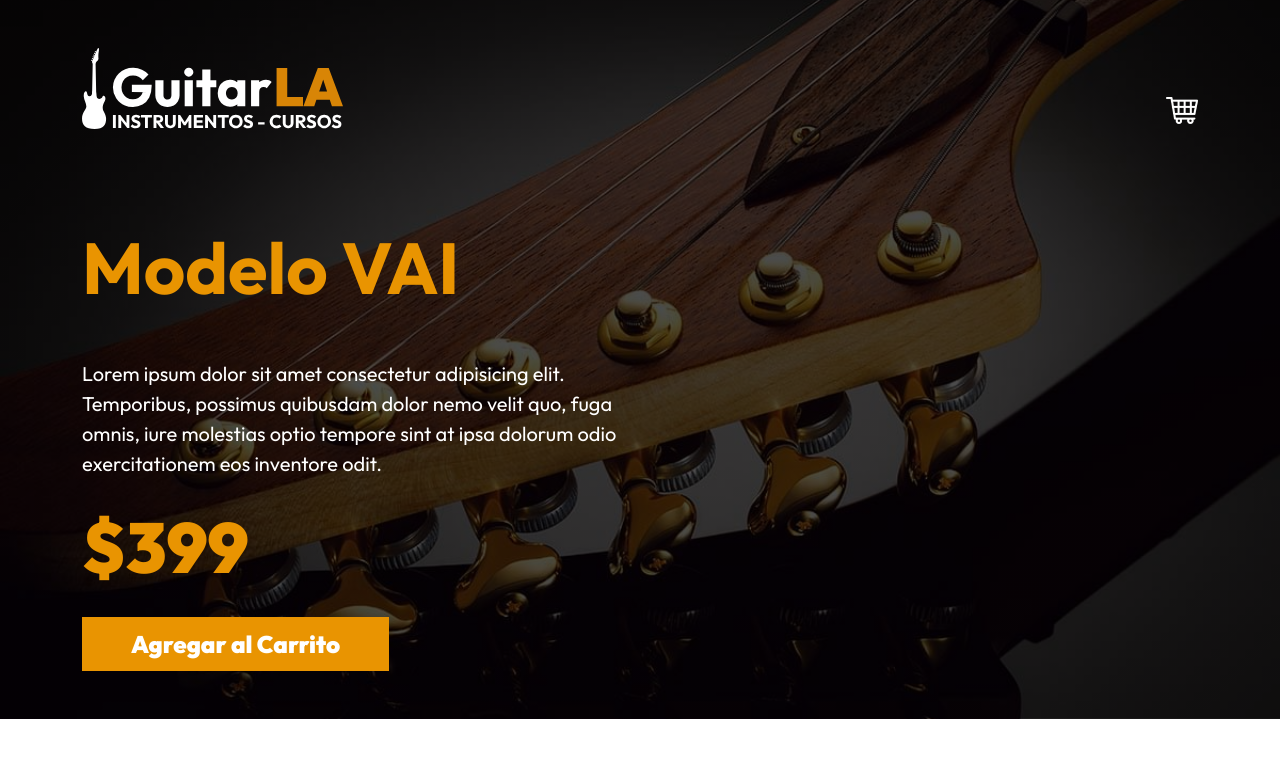
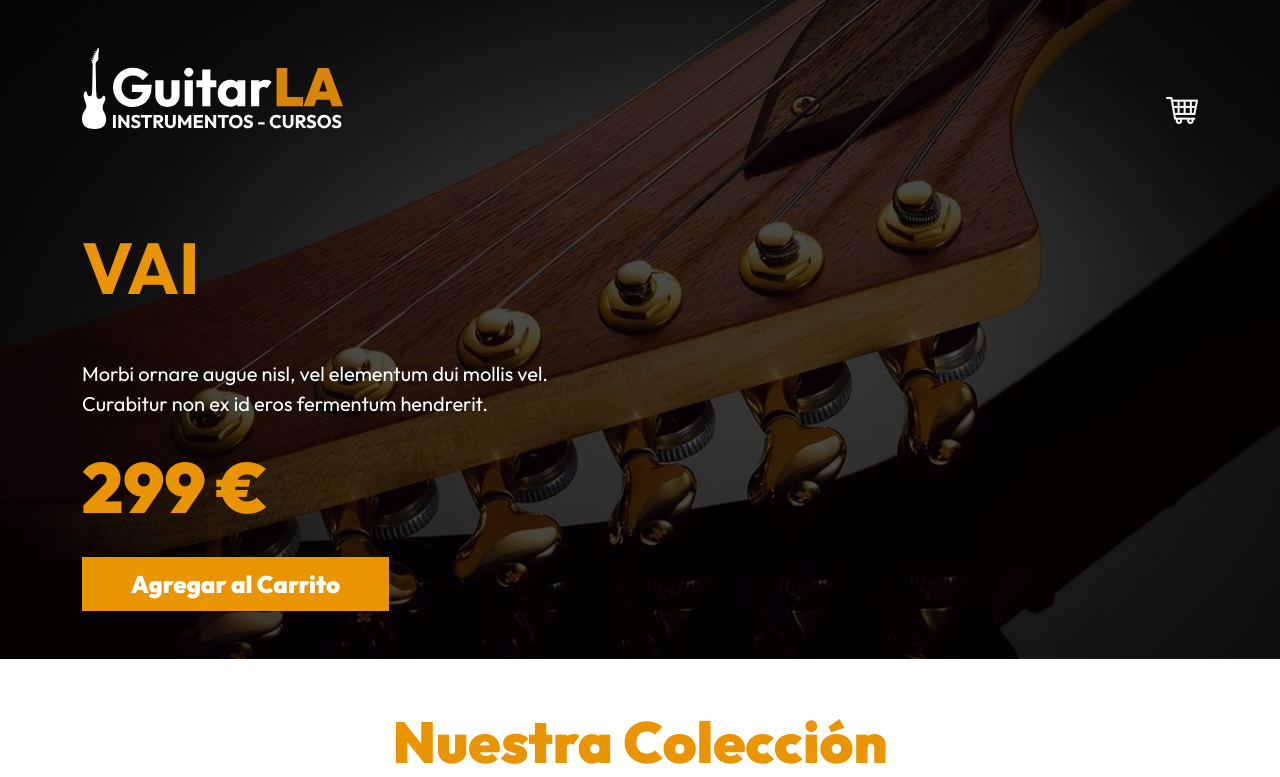
Before and after one commit to Moyrasc/GuitarLA, a Vue app: page / in a window 1280 px wide. Shown: the top 777 px of the page. Built offline with nearby package versions, Linux system fonts and the light colour scheme.

Commit message:
completed shopping car

```diff
--- a/src/App.vue
+++ b/src/App.vue
@@ -1,7 +1,7 @@
 //Single File Component(SFA)
 //JS
 <script setup>
-import {ref, reactive, onMounted} from 'vue'
+import {ref, reactive, onMounted, watch} from 'vue'
 import {db} from './data/guitarras'
 import Guitarra from './components/Guitarra.vue'
 import Header from './components/Header.vue'
@@ -9,12 +9,26 @@ import Footer from './components/Footer.vue'
 
 const guitarras = ref([])
 const carrito = ref([])
+const guitarra = ref({})
 
+watch(carrito,() => {
+    guardarLocalStorage()
+},{
+    deep:true
+})
 onMounted(() => {
     guitarras.value = db;
+    guitarra.value = db[3];
+
+    const carritoStorage = localStorage.getItem('carrito')
+    if(carritoStorage) {
+        carrito.value = JSON.parse(carritoStorage)
+    }
 
 })
-
+const guardarLocalStorage = () => {
+    localStorage.setItem('carrito',JSON.stringify(carrito.value))
+}
 const agregarCarrito = (guitarra) => {
     const existeCarrito = carrito.value.findIndex(producto => producto.id === guitarra.id)
     if(existeCarrito >= 0) {
@@ -25,12 +39,33 @@ const agregarCarrito = (guitarra) => {
     }
 
 }
-
+const decrementarCantidad = (id) => {
+    const index = carrito.value.findIndex(producto => producto.id === id)
+    if(carrito.value[index].cantidad <= 1)return
+    carrito.value[index].cantidad--
+}
+const incrementarCantidad = (id) => {
+    const index = carrito.value.findIndex(producto => producto.id === id)
+    if(carrito.value[index].cantidad >= 5)return
+    carrito.value[index].cantidad++
+}
+const eliminarProducto = (id) => {
+    carrito.value = carrito.value.filter(producto => producto.id !== id)
+}
+const vaciarCarrito = () => {
+    carrito.value=[]
+}
 </script>
 //HTML
 <template>
 <Header
     :carrito="carrito"
+    :guitarra="guitarra"
+    @incrementar-cantidad="incrementarCantidad"
+    @decrementar-cantidad="decrementarCantidad"
+    @agregar-carrito="agregarCarrito"
+    @eliminar-producto="eliminarProducto"
+    @vaciar-carrito="vaciarCarrito"
 />
     <main class="container-xl mt-5">
         <h2 class="text-center">Nuestra Colección</h2>
--- a/src/components/Header.vue
+++ b/src/components/Header.vue
@@ -1,9 +1,19 @@
 <script setup>
+import { computed } from 'vue';
 const props = defineProps({
     carrito: {
         type: Array,
         required: true
+    },
+    guitarra: {
+        type: Object,
+        required:true
     }
+})
+defineEmits(['decrementar-cantidad','incrementar-cantidad', 'agregar-carrito', 'eliminar-producto', 'vaciar-carrito'])
+
+const totalPagar = computed(()=> {
+    return props.carrito.reduce((total, producto) => total + (producto.cantidad * producto.precio), 0)
 })
 </script>
 
@@ -47,6 +57,7 @@ const props = defineProps({
                                                 <button
                                                 type="button"
                                                 class="btn btn-dark"
+                                                @click="$emit('decrementar-cantidad',producto.id)"
                                                 >
                                                     -
                                                 </button>
@@ -54,6 +65,7 @@ const props = defineProps({
                                                 <button
                                                 type="button"
                                                 class="btn btn-dark"
+                                                @click="$emit('incrementar-cantidad',producto.id)"
                                                 >
                                                     +
                                                 </button>
@@ -62,6 +74,7 @@ const props = defineProps({
                                                 <button
                                                 class="btn btn-danger"
                                                 type="button"
+                                                @click="$emit('eliminar-producto', producto.id)"
                                                 >
                                                     X
                                                 </button>
@@ -69,8 +82,8 @@ const props = defineProps({
                                         </tr>
                                     </tbody>
                                 </table>
-                                <p class="text-end">Total pagar: <span class="fw-bold">$899</span></p>
-                                <button class="btn btn-dark w-100 mt-3 p-2">Vaciar Carrito</button>
+                                <p class="text-end">Total pagar: <span class="fw-bold">{{totalPagar}} €</span></p>
+                                <button class="btn btn-dark w-100 mt-3 p-2" @click="$emit('vaciar-carrito')">Vaciar Carrito</button>
                             </div>
                         </div>
                     </div>
@@ -78,12 +91,13 @@ const props = defineProps({
             </div><!--.row-->
             <div class="row mt-5">
                 <div class="col-md-6 text-center text-md-start pt-5">
-                    <h1 class="display-2 fw-bold">Modelo VAI</h1>
-                    <p class="mt-5 fs-5 text-white">Lorem ipsum dolor sit amet consectetur adipisicing elit. Temporibus, possimus quibusdam dolor nemo velit quo, fuga omnis, iure molestias optio tempore sint at ipsa dolorum odio exercitationem eos inventore odit.</p>
-                    <p class="text-primary fs-1 fw-black">$399</p>
+                    <h1 class="display-2 fw-bold">{{guitarra.nombre}}</h1>
+                    <p class="mt-5 fs-5 text-white">{{guitarra.descripcion}}</p>
+                    <p class="text-primary fs-1 fw-black">{{guitarra.precio}} €</p>
                     <button
                         type="button"
                         class="btn fs-4 bg-primary text-white py-2 px-5"
+                        @click="$emit('agregarCarrito', guitarra)"
                     >Agregar al Carrito</button>
                 </div>
             </div>
```
